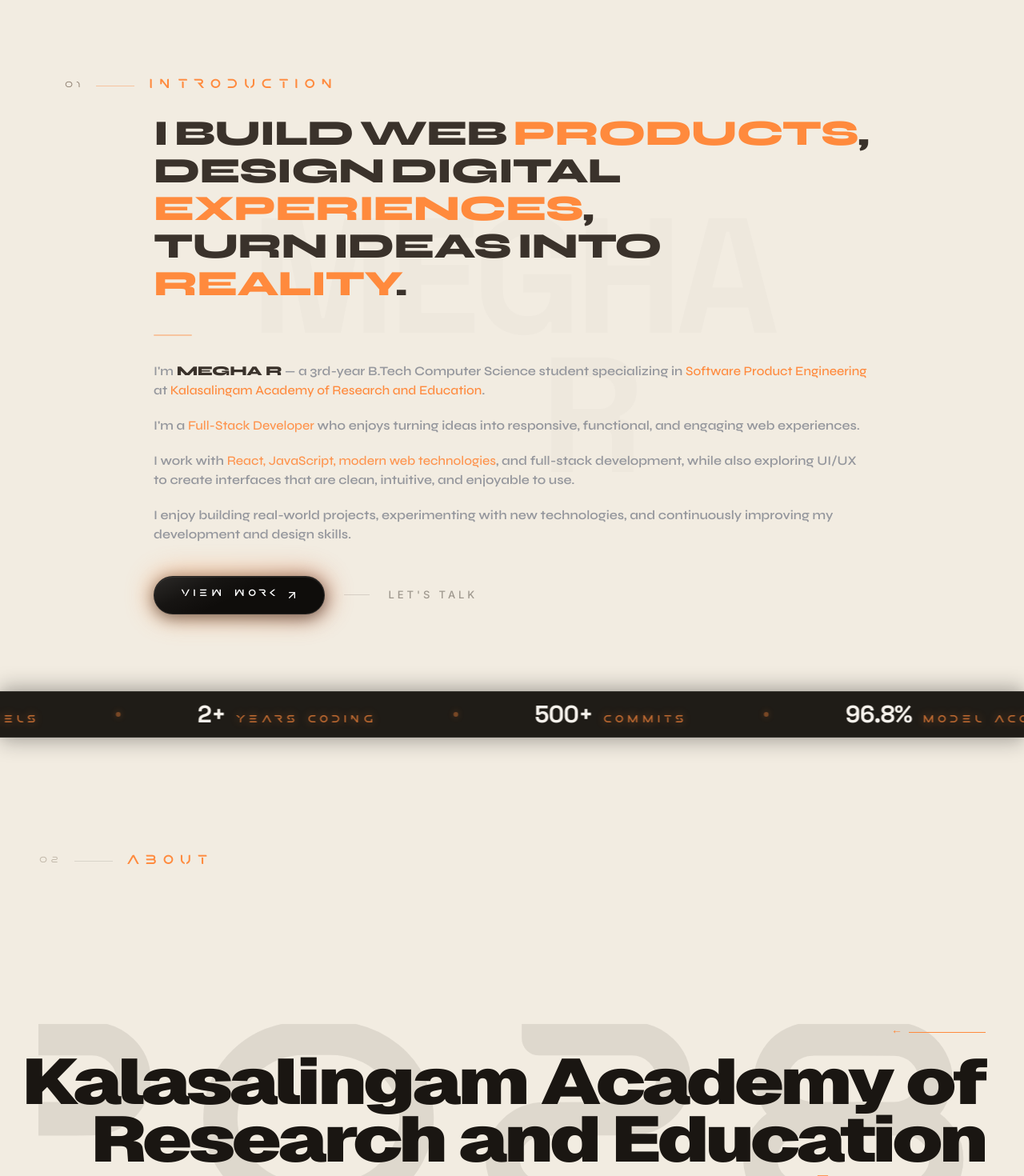
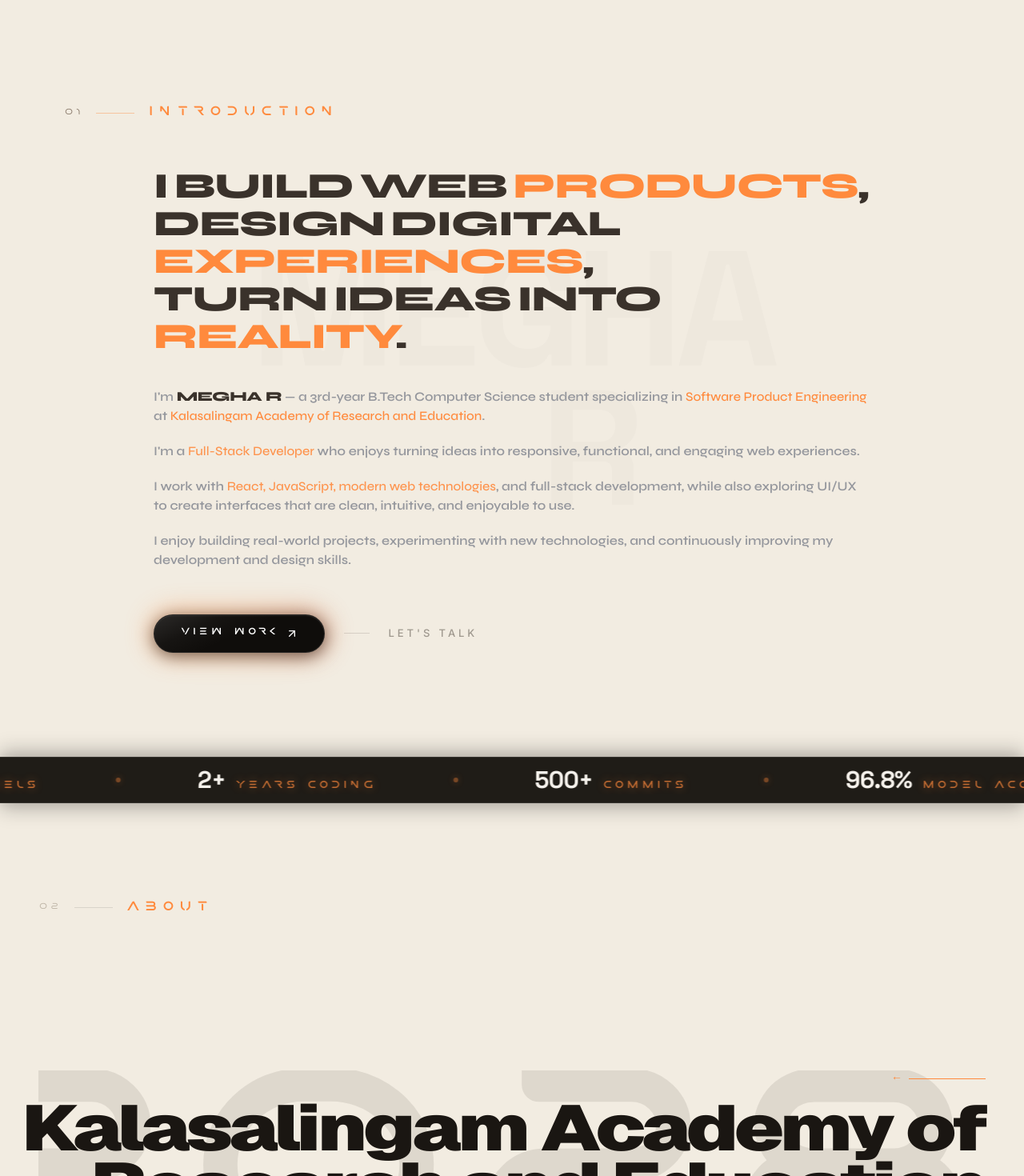
Before and after one commit to Megha-r20/MeghaR_portfolio, a Next.js app: page / in a window 1280 px wide. Shown: the part 800-2270 px from the top of the page at 80% size. Built offline with nearby package versions, Linux system fonts and the light colour scheme; a web font is replaced by a local one.

Commit message:
Update portfolio

```diff
--- a/app/globals.css
+++ b/app/globals.css
@@ -57,6 +57,19 @@
 
 :root {
   /* ── Core surfaces ── */
+  /* ── Spacing Rhythm ── */
+  --section-space-sm: 80px;
+  --section-space-md: 110px;
+  --section-space-lg: 140px;
+  --section-space-xl: 160px;
+
+  /* Mobile spacing overrides will use media queries in Tailwind or component directly, but we can define mobile vars */
+  --section-space-mob-sm: 70px;
+  --section-space-mob-md: 80px;
+  --section-space-mob-lg: 90px;
+  --section-space-mob-xl: 100px;
+
+  /* ── Backgrounds ── */
   --bg-base: #f2ece1;
   --bg-elev: #e8e1d4;
   --bg-card: #ffffff;
--- a/app/page.tsx
+++ b/app/page.tsx
@@ -223,7 +223,7 @@ function ProjectCard({ project }: { project: Project }) {
 
 function ProjectsShowcase({ projects }: { projects: Project[] }) {
   return (
-    <div className="mx-auto mt-8 flex max-w-[1600px] flex-col gap-y-12 px-6 md:gap-y-20 md:px-12">
+    <div className="mx-auto mt-8 flex max-w-[1600px] flex-col gap-y-[35px] md:gap-y-[50px] px-6 md:px-12">
       {projects.map((project) => (
         <ScrollReveal key={project.title} initialTransform="translateY(80px)">
           <ProjectCard project={project} />
@@ -255,7 +255,7 @@ function JourneyTimeline({ timeline }: { timeline: TimelineNode[] }) {
         <ScrollReveal
           key={node.year}
           initialTransform="translateY(40px)"
-          className={`relative mb-24 md:mb-32 last:mb-0 grid grid-cols-12 items-start gap-6 ${
+          className={`relative mb-[35px] md:mb-[50px] last:mb-0 grid grid-cols-12 items-start gap-6 ${
             node.side === "right" ? "md:flex-row-reverse" : ""
           }`}
         >
@@ -887,7 +887,7 @@ export default function Home() {
         {/* Section 1: About (Introduction) */}
         <section
           id="about"
-          className="relative mx-auto max-w-[1600px] min-h-[100vh] flex flex-col justify-center px-6 py-24 md:px-12 lg:px-20 overflow-hidden"
+          className="relative mx-auto max-w-[1600px] flex flex-col justify-center px-6 py-[110px] md:px-12 lg:px-20 md:py-[130px] overflow-hidden"
         >
           {/* Atmospheric name watermark */}
           <div className="absolute inset-0 flex flex-col items-center justify-center select-none pointer-events-none z-0 overflow-hidden opacity-60">
@@ -899,8 +899,8 @@ export default function Home() {
             </span>
           </div>
 
-          {/* ── Section tag / Small eyebrow (Aligned top-left like Credentials) ── */}
-          <div className="relative z-10 w-full mb-6 flex items-center gap-4 text-[10px] uppercase tracking-[0.3em] text-[#8c7d6e] font-researcher self-start">
+          {/* ── Section tag / Small eyebrow ── */}
+          <div className="relative z-10 w-full mb-12 flex items-center gap-4 text-[10px] uppercase tracking-[0.3em] text-[#8c7d6e] font-researcher self-start md:mb-14">
             <span>01</span>
             <span className="h-px w-12 bg-[#ff8a3d]/40" />
             <span className="text-[#ff8a3d] font-black text-[13px] md:text-[15px] tracking-[0.4em]">
@@ -924,9 +924,6 @@ export default function Home() {
                 accentWords={["products", "experiences", "reality"]}
                 className="mb-10"
               />
-
-              {/* Thin separator */}
-              <div className="w-12 h-[2px] bg-[#ff8a3d]/40 rounded-full mb-8" />
 
               {/* Biography block */}
               <div className="font-syne space-y-5 text-[16px] font-semibold leading-[24px] text-[#95979D]">
@@ -976,7 +973,7 @@ export default function Home() {
               </div>
 
               {/* CTA links */}
-              <div className="mt-10 flex items-center gap-6">
+              <div className="mt-12 flex items-center gap-6 md:mt-14">
                 <Magnetic strength={0.2}>
                   <a
                     href="#projects"
@@ -1020,10 +1017,10 @@ export default function Home() {
         {/* Section 3: Technology Arsenal */}
         <section
           id="stack"
-          className="relative mx-auto max-w-[1600px] pt-32 pb-24 md:pt-48 md:pb-32 overflow-hidden"
+          className="relative mx-auto max-w-[1600px] py-[90px] md:py-[110px] overflow-hidden"
         >
           <div className="px-6 md:px-12">
-            <div className="mb-8 flex items-center gap-4 text-[10px] uppercase tracking-[0.3em] text-[#a89c8d]/70 font-researcher">
+            <div className="mb-[40px] md:mb-[50px] flex items-center gap-4 text-[10px] uppercase tracking-[0.3em] text-[#a89c8d]/70 font-researcher">
               <span>03</span>
               <span className="h-px w-12 bg-[#5a3f2a]/60 dark:bg-[#5a3f2a]/60 light:bg-black/10"></span>
               <span className="text-[#ff8a3d] font-black text-[13px] md:text-[15px] tracking-[0.4em]">
@@ -1033,13 +1030,13 @@ export default function Home() {
             <WordReveal
               text="A modern arsenal for"
               accentText="building at the edge."
-              className="font-display max-w-5xl text-[clamp(3rem,7vw,8rem)] font-black leading-[0.9] tracking-[-0.03em] mb-20 md:mb-32 text-[#f2ece1] dark:text-[#f2ece1] light:text-[#1a1612]"
+              className="font-display max-w-5xl text-[clamp(3rem,7vw,8rem)] font-black leading-[0.9] tracking-[-0.03em] mb-[45px] md:mb-[60px] text-[#f2ece1] dark:text-[#f2ece1] light:text-[#1a1612]"
             />
           </div>
 
           {/* Marquees */}
           <ScrollReveal initialTransform="translateY(40px)" delay={200}>
-            <div className="flex flex-col gap-6 select-none mt-10 w-full [mask-image:linear-gradient(to_right,transparent,black_10%,black_90%,transparent)] overflow-hidden">
+            <div className="flex flex-col gap-6 select-none w-full [mask-image:linear-gradient(to_right,transparent,black_10%,black_90%,transparent)] overflow-hidden">
               {/* Row 1 */}
               <ProximityPillRow
                 techs={[
@@ -1085,9 +1082,9 @@ export default function Home() {
         <Expertise />
 
         {/* Section 5: Projects */}
-        <section id="projects" className="relative py-32 md:py-48">
+        <section id="projects" className="relative py-[120px] md:py-[140px]">
           <div className="mx-auto max-w-[1600px] px-6 md:px-12">
-            <div className="mb-8 flex items-center gap-4 text-[10px] uppercase tracking-[0.3em] text-[#a89c8d]/70 font-researcher">
+            <div className="mb-[40px] md:mb-[55px] flex items-center gap-4 text-[10px] uppercase tracking-[0.3em] text-[#a89c8d]/70 font-researcher">
               <span>05</span>
               <span className="h-px w-12 bg-[#5a3f2a]/60 dark:bg-[#5a3f2a]/60 light:bg-black/10"></span>
               <span className="text-[#ff8a3d] font-black text-[13px] md:text-[15px] tracking-[0.4em]">
@@ -1095,7 +1092,7 @@ export default function Home() {
               </span>
             </div>
 
-            <div className="mb-8 flex flex-wrap items-end justify-between gap-6">
+            <div className="mb-[60px] md:mb-[80px] flex flex-wrap items-end justify-between gap-6">
               <WordReveal
                 text="Projects that"
                 accentText="define me."
@@ -1116,9 +1113,9 @@ export default function Home() {
         {/* Section 7: Journey */}
         <section
           id="journey"
-          className="relative mx-auto max-w-[1600px] px-6 pt-8 pb-16 md:px-12 md:pt-12 md:pb-24"
+          className="relative mx-auto max-w-[1600px] px-6 py-[120px] md:px-12 md:py-[140px]"
         >
-          <div className="mb-8 flex items-center gap-4 text-[10px] uppercase tracking-[0.3em] text-[#a89c8d]/70 font-researcher">
+          <div className="mb-[40px] md:mb-[55px] flex items-center gap-4 text-[10px] uppercase tracking-[0.3em] text-[#a89c8d]/70 font-researcher">
             <span>07</span>
             <span className="h-px w-12 bg-[#5a3f2a]/60 dark:bg-[#5a3f2a]/60 light:bg-black/10"></span>
             <span className="text-[#ff8a3d] font-black text-[13px] md:text-[15px] tracking-[0.4em]">
@@ -1129,7 +1126,7 @@ export default function Home() {
           <WordReveal
             text="My vision towards"
             accentText="what I am striving to."
-            className="font-display mb-24 max-w-5xl text-[clamp(3rem,7vw,8rem)] font-black leading-[0.9] tracking-[-0.03em] text-[#f2ece1] dark:text-[#f2ece1] light:text-[#1a1612]"
+            className="font-display mb-[60px] md:mb-[80px] max-w-5xl text-[clamp(3rem,7vw,8rem)] font-black leading-[0.9] tracking-[-0.03em] text-[#f2ece1] dark:text-[#f2ece1] light:text-[#1a1612]"
           />
 
           {/* Timeline Grid — line draws in on scroll, dots spring in */}
@@ -1138,8 +1135,8 @@ export default function Home() {
 
         {/* Section 8: Contact */}
         <section id="contact" className="relative overflow-hidden">
-          <div className="mx-auto max-w-[1600px] px-6 pt-16 pb-12 md:px-12 md:pt-24 md:pb-12">
-            <div className="mb-8 flex items-center gap-4 text-[10px] uppercase tracking-[0.3em] text-[#a89c8d]/70 font-researcher">
+          <div className="mx-auto max-w-[1600px] px-6 py-[140px] md:px-12 md:pt-[160px] md:pb-[180px]">
+            <div className="mb-[40px] md:mb-[55px] flex items-center gap-4 text-[10px] uppercase tracking-[0.3em] text-[#a89c8d]/70 font-researcher">
               <span>08</span>
               <span className="h-px w-12 bg-[#5a3f2a]/60 dark:bg-[#5a3f2a]/60 light:bg-black/10"></span>
               <span className="text-[#ff8a3d] font-black text-[13px] md:text-[15px] tracking-[0.4em]">
@@ -1153,7 +1150,7 @@ export default function Home() {
               className="font-display max-w-6xl text-[clamp(2.5rem,8vw,10rem)] font-semibold leading-[0.9] tracking-tight"
             />
 
-            <div className="mt-16 md:mt-20 grid grid-cols-1 gap-16 md:grid-cols-12">
+            <div className="mt-[50px] md:mt-[70px] grid grid-cols-1 gap-16 md:grid-cols-12">
               {/* Form */}
               <ScrollReveal
                 initialTransform="translateY(40px)"
@@ -1216,7 +1213,7 @@ export default function Home() {
                     disabled={
                       formState === "loading" || formState === "success"
                     }
-                    className="mt-4 group relative inline-flex items-center gap-3 overflow-hidden rounded-full border border-[#ff8a3d]/50 bg-gradient-to-br from-[#ff8a3d] via-[#e8742c] to-[#c2410c] px-7 py-4 text-sm font-medium text-[#1a0d05] transition-all hover:-translate-y-0.5 hover:shadow-[0_0_60px_rgba(255,138,61,0.45),inset_0_1px_0_rgba(255,220,180,0.4)] hover:scale-[1.02] active:scale-[0.98] disabled:opacity-70 disabled:cursor-not-allowed"
+                    className="mt-[40px] md:mt-[50px] group relative inline-flex items-center gap-3 overflow-hidden rounded-full border border-[#ff8a3d]/50 bg-gradient-to-br from-[#ff8a3d] via-[#e8742c] to-[#c2410c] px-7 py-4 text-sm font-medium text-[#1a0d05] transition-all hover:-translate-y-0.5 hover:shadow-[0_0_60px_rgba(255,138,61,0.45),inset_0_1px_0_rgba(255,220,180,0.4)] hover:scale-[1.02] active:scale-[0.98] disabled:opacity-70 disabled:cursor-not-allowed"
                   >
                     {formState === "loading" ? (
                       <>
--- a/components/sections/About.tsx
+++ b/components/sections/About.tsx
@@ -6,14 +6,14 @@ import { motion } from "framer-motion";
 export const About = () => {
   return (
     <section
-      id="about"
-      className="relative mx-auto max-w-[1600px] px-6 md:px-12"
+      id="about-education"
+      className="relative mx-auto max-w-[1600px] px-6 py-[100px] md:px-12 md:py-[120px]"
     >
       {/* ── Section layout: flex column, generous spacing for scrolling ── */}
-      <div className="flex flex-col gap-24 py-24 md:gap-40 md:py-36">
+      <div className="flex flex-col gap-24 md:gap-32">
 
         {/* ── SECTION HEADER ── */}
-        <div className="mb-8 flex items-center gap-4 text-[10px] uppercase tracking-[0.3em] text-[#a89c8d]/70 font-researcher">
+        <div className="mb-12 flex items-center gap-4 text-[10px] uppercase tracking-[0.3em] text-[#a89c8d]/70 font-researcher md:mb-16">
           <span>02</span>
           <span className="h-px w-12 bg-[#5a3f2a]/60 dark:bg-[#5a3f2a]/60 light:bg-black/10"></span>
           <span className="text-[#ff8a3d] font-black text-[13px] md:text-[15px] tracking-[0.4em]">About</span>
--- a/components/sections/Credentials.tsx
+++ b/components/sections/Credentials.tsx
@@ -63,18 +63,18 @@ export function Credentials() {
   }, []);
 
   return (
-    <section ref={sectionRef} id="credentials" className="relative mx-auto w-full pt-16 pb-6 md:pt-20 md:pb-8 z-10 block">
+    <section ref={sectionRef} id="credentials" className="relative mx-auto w-full py-[100px] md:py-[120px] z-10 block">
       {/* Background soft glow effects */}
       <div className="absolute top-1/2 left-1/2 -translate-x-1/2 -translate-y-1/2 w-[600px] h-[600px] bg-[#ff8a3d]/[0.02] rounded-full blur-[80px] pointer-events-none"></div>
 
       <div className="mx-auto max-w-[1600px] px-6 md:px-12 relative z-10 w-full">
-        <div className="mb-6 flex items-center gap-4 text-[10px] uppercase tracking-[0.3em] text-[#8c7d6e] font-researcher">
+        <div className="mb-[40px] md:mb-[50px] flex items-center gap-4 text-[10px] uppercase tracking-[0.3em] text-[#8c7d6e] font-researcher">
           <span>06</span>
           <span className="h-px w-12 bg-[#ff8a3d]/40"></span>
           <span className="text-[#ff8a3d] font-black text-[13px] md:text-[15px] tracking-[0.4em]">Credentials</span>
         </div>
 
-        <h2 className="font-display max-w-5xl text-[clamp(3rem,7vw,8rem)] font-black leading-[0.9] tracking-[-0.03em] mb-8 md:mb-12 text-[#110e0c]">
+        <h2 className="font-display max-w-5xl text-[clamp(3rem,7vw,8rem)] font-black leading-[0.9] tracking-[-0.03em] mb-[50px] md:mb-[70px] text-[#110e0c]">
           Certifications <span className="text-[#ff8a3d]">Ahead.</span>
         </h2>
       </div>
```
Also changed, not shown: components/sections/Expertise.tsx (+4 -4 lines).
